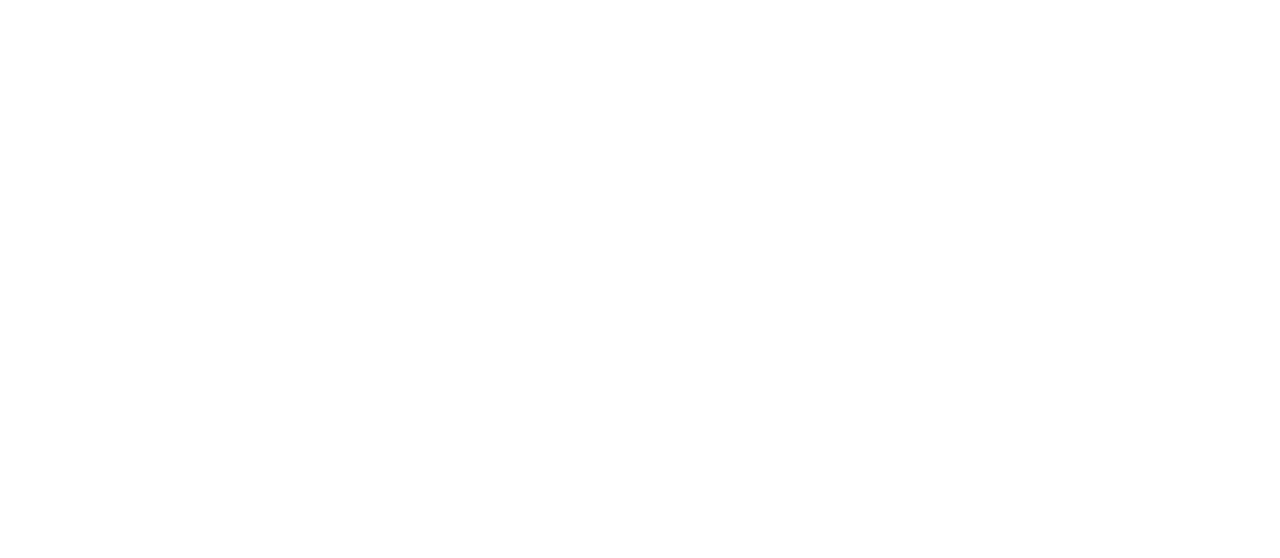
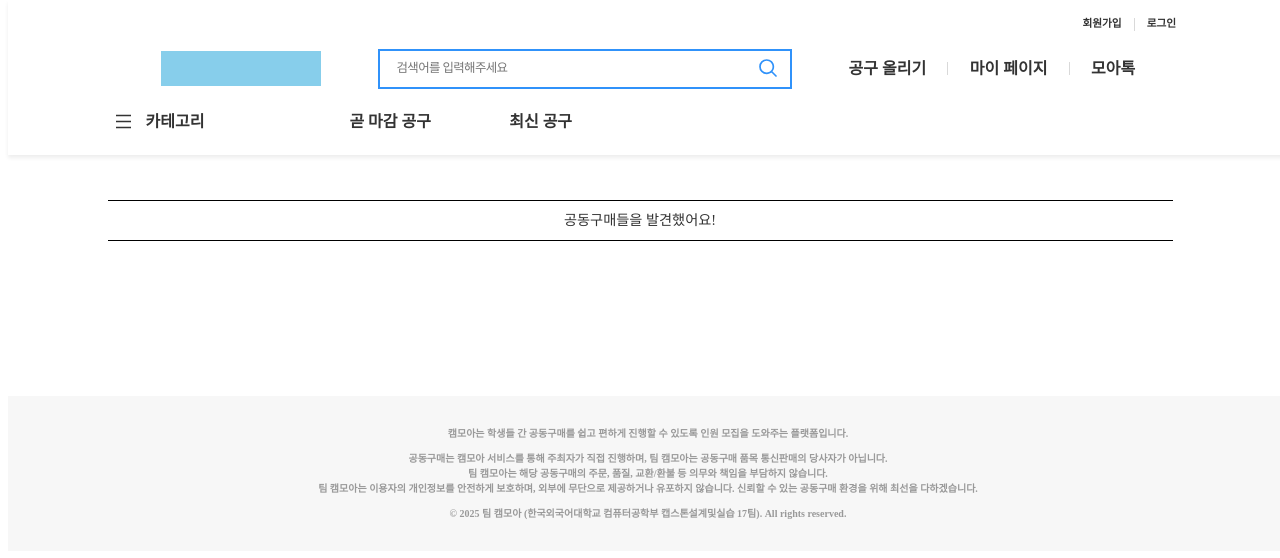
Before and after one commit to dyongchan/cammoa_frontend, a React (Vite) app: page /search in a window 1280 px wide. Before the commit this address had no page. Shown: the top 558 px of the page. Built offline with nearby package versions, Linux system fonts and the light colour scheme; a web font is replaced by a local one.

Commit message:
feat(search): 검색 페이지 헤더 UI 구현(#15)

```diff
--- a/src/App.jsx
+++ b/src/App.jsx
@@ -1,6 +1,7 @@
 import { BrowserRouter, Route, Routes } from 'react-router';
 import Layout from '@layout/Layout';
 import Home from '@pages/Home/Home.jsx';
+import SearchPage from '@pages/Search/SearchPage';
 
 function App() {
   return (
@@ -8,6 +9,7 @@
       <Routes>
         <Route element={<Layout />}>
           <Route index element={<Home />} />
+          <Route path="/search" element={<SearchPage />} />
         </Route>
       </Routes>
     </BrowserRouter>
--- a/src/components/shared/UIStyles.js
+++ b/src/components/shared/UIStyles.js
@@ -13,3 +13,10 @@
 
   gap: 10px;
 `;
+
+export const PageWrapper = styled.div`
+  padding: 155px 0;
+  display: flex;
+  flex-direction: column;
+  align-items: center;
+`;
--- /dev/null
+++ b/src/pages/Search/SearchPage.jsx
@@ -0,0 +1,35 @@
+import { PageWrapper, Container } from '@components/shared/UIStyles';
+import styled from 'styled-components';
+
+const SearchPage = () => {
+  return (
+    <SearchContainer>
+      <SearchHeader>
+        <HeaderSubText>공동구매들을 발견했어요!</HeaderSubText>
+      </SearchHeader>
+    </SearchContainer>
+  );
+};
+
+export default SearchPage;
+
+const SearchContainer = styled(PageWrapper)`
+  margin-top: 45px;
+
+  gap: 45px;
+`;
+
+const SearchHeader = styled(Container)`
+  width: 1065px;
+  padding: 5px 0;
+
+  border-top: 1px solid #000;
+  border-bottom: 1px solid #000;
+`;
+
+const HeaderSubText = styled.p`
+  color: #333;
+  ${({ theme }) => theme.fontStyles.Body6};
+  font-weight: 500;
+  line-height: 201%;
+`;
```
